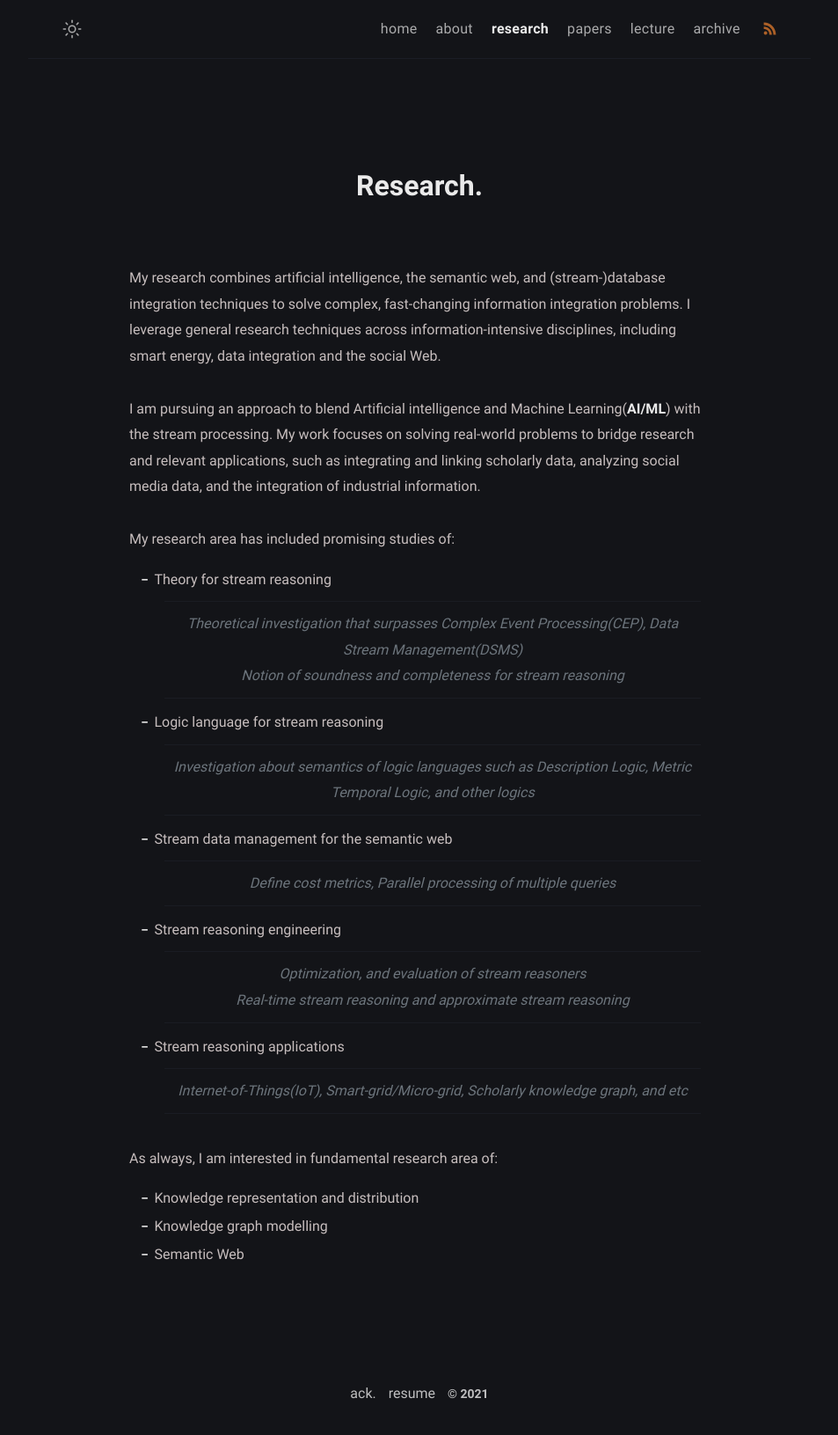
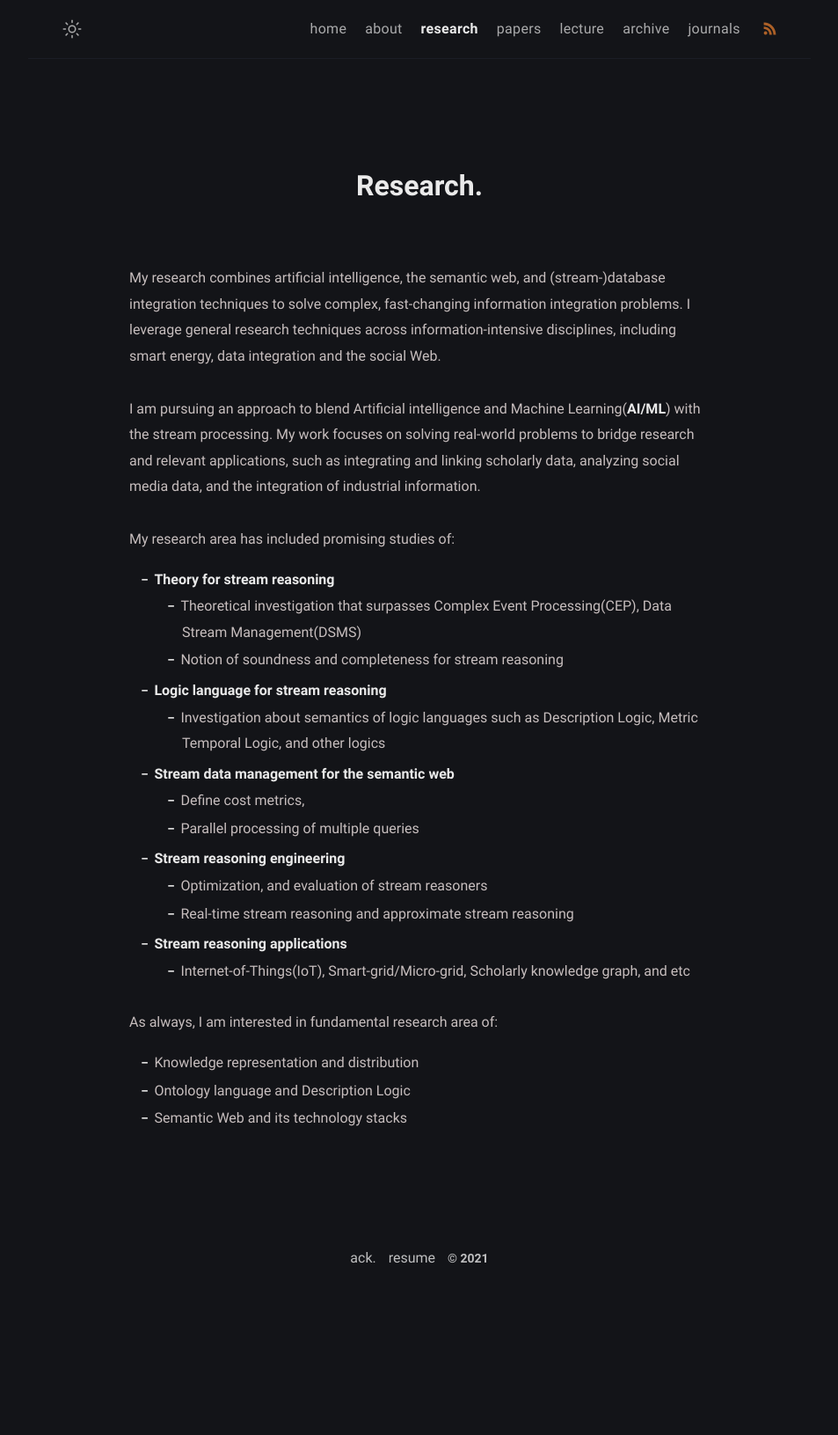
Before and after one commit to chunsejin/archive, a Jekyll site: the page built from research.md, in a window 1280 px wide. Shown: the whole page at 88% size, without its empty margins (163-1116 px from the left). Built offline with Jekyll 4.4.1, drawn with Linux system fonts in a browser that asks for light colours; after the commit the page ends 1476 px from its top, so only the background shows below that.

Commit message:
- update website

```diff
--- a/_config.yml
+++ b/_config.yml
@@ -1,5 +1,5 @@
 # Site settings
-title: Sejin Chun,Computer scientist  # site title
+title: Sejin Chun, Computer scientist  # site title
 description: >- # site description
   He's investigating on knowledge representation and reasoning.
   for documentation things that he learned, meet him <a href="https://github.com/piharpi" target="_blank" rel="noopener">@github</a>.
@@ -33,6 +33,8 @@ fb_appid:
 # Collection setting
 collections:
   posts:
+    output: true
+  journals:
     output: true
 
 # Markdown settings
--- a/_data/menus.yml
+++ b/_data/menus.yml
@@ -22,6 +22,10 @@
   url: /archive/
   external: false # set true if you using external link, see below
 
+- title: journals
+  url: /journals/
+  external: false # set true if you using external link, see below
+
 
 # Example:
 # - title: github
--- a/research.md
+++ b/research.md
@@ -12,26 +12,26 @@ I am pursuing an approach to blend Artificial intelligence and Machine Learning(
 
 My research area has included promising studies of:
 
-* Theory for stream reasoning
-> Theoretical investigation that surpasses Complex Event Processing(CEP), Data Stream Management(DSMS)
-> Notion of soundness and completeness for stream reasoning
+* **Theory for stream reasoning**
+    * Theoretical investigation that surpasses Complex Event Processing(CEP), Data Stream Management(DSMS)
+    * Notion of soundness and completeness for stream reasoning
 
-* Logic language for stream reasoning
-> Investigation about semantics of logic languages such as Description Logic, Metric Temporal Logic, and other logics
+* **Logic language for stream reasoning**
+    * Investigation about semantics of logic languages such as Description Logic, Metric Temporal Logic, and other logics
 
-* Stream data management for the semantic web
-> Define cost metrics,
-> Parallel processing of multiple queries
+* **Stream data management for the semantic web**
+    * Define cost metrics,
+    * Parallel processing of multiple queries
 
-* Stream reasoning engineering
-> Optimization, and evaluation of stream reasoners
-> Real-time stream reasoning and approximate stream reasoning
+* **Stream reasoning engineering**
+    * Optimization, and evaluation of stream reasoners
+    * Real-time stream reasoning and approximate stream reasoning
 
-* Stream reasoning applications
-> Internet-of-Things(IoT), Smart-grid/Micro-grid, Scholarly knowledge graph, and etc
+* **Stream reasoning applications**
+    * Internet-of-Things(IoT), Smart-grid/Micro-grid, Scholarly knowledge graph, and etc
 
 As always, I am interested in fundamental research area of:
 
 * Knowledge representation and distribution
-* Knowledge graph modelling
-* Semantic Web
+* Ontology language and Description Logic
+* Semantic Web and its technology stacks
```
Also changed, not shown: papers.md (+1 -1 lines).
